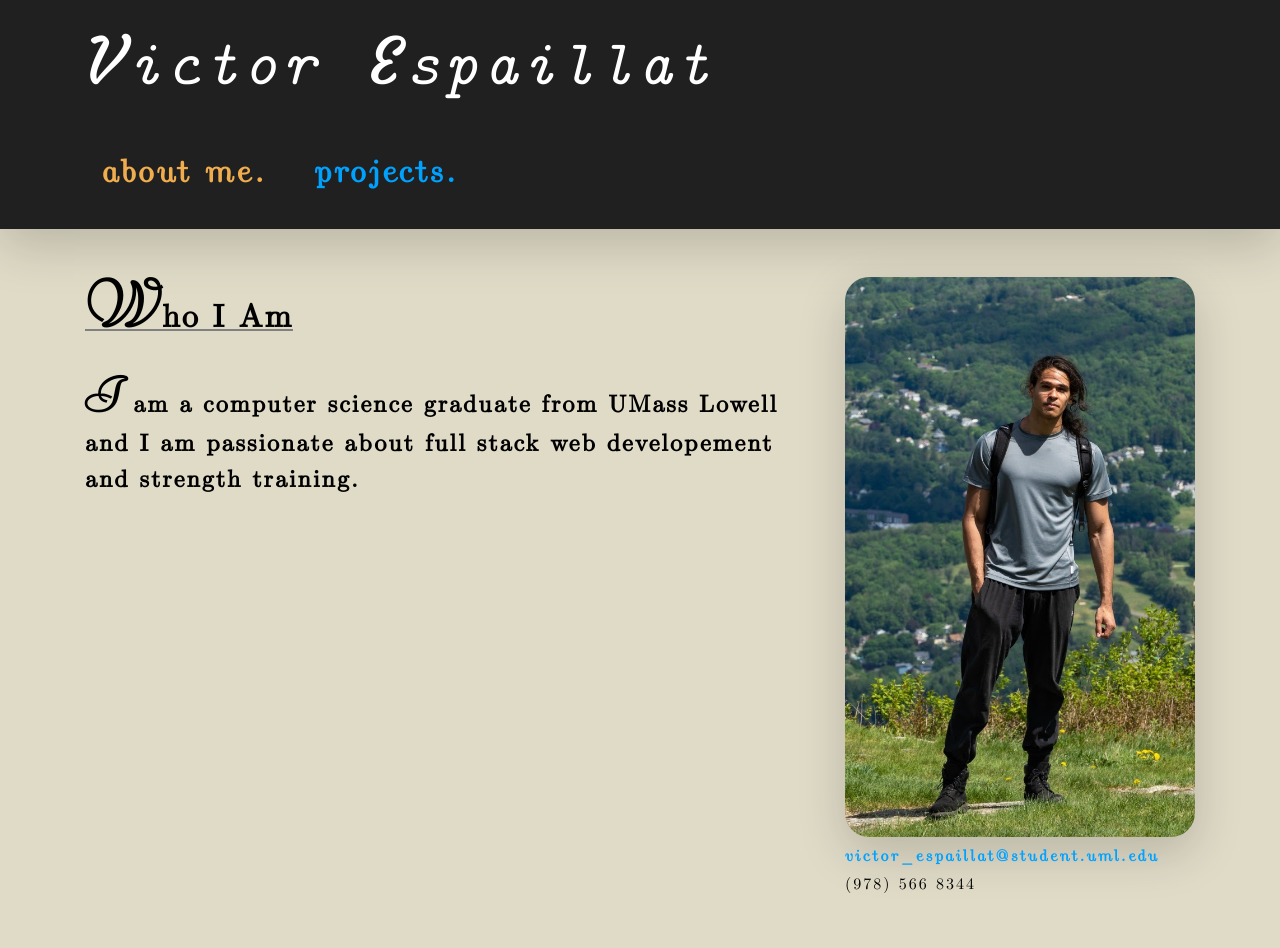
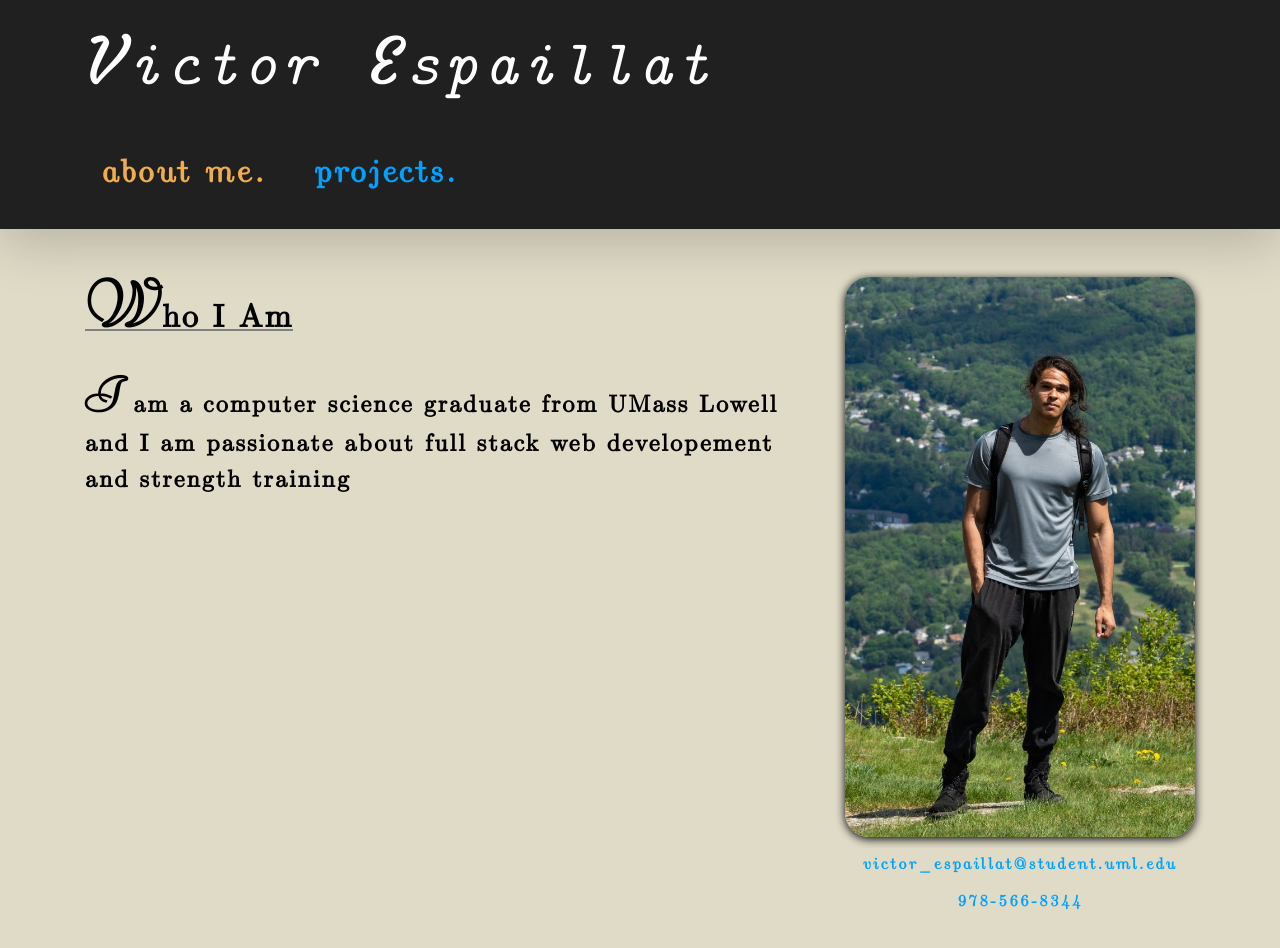
Before and after one commit to vespaill/React-personal-website, a React (Create React App) app: page /aboutme in a window 1280 px wide. Shown: the top 948 px of the page. Built offline with nearby package versions, Linux system fonts and the light colour scheme.

Commit message:
Rounded cards, shadows, zoom-in animations

```diff
--- a/src/App.js
+++ b/src/App.js
@@ -1,8 +1,9 @@
 import React from 'react';
 import { Route, Switch, Redirect } from 'react-router-dom';
 import NavBar from './components/navBar';
-import AboutMe from './components/aboutme';
+import AboutMe from './components/aboutMe';
 import ProjectList from './components/projectList';
+import Training from './components/training';
 import NotFound from './components/common/notFound';
 import './css/font_styles.css';
 import './css/App.css';
@@ -15,6 +16,7 @@ function App() {
         <Switch>
           <Route path="/aboutme" component={AboutMe}></Route>
           <Route path="/projects" component={ProjectList}></Route>
+          <Route path="/training" component={Training}></Route>
           <Route path="/not-found" component={NotFound} />
           <Redirect from="/" exact to="/aboutme" />
           <Redirect to="/not-found" />
--- a/src/components/aboutme.jsx
+++ b/src/components/aboutme.jsx
@@ -1,7 +1,7 @@
 import React from 'react';
 import { Row, Col } from 'react-bootstrap';
 import InfoCard from './cards/infoCard';
-import Article from './common/article';
+// import { Link } from 'react-router-dom';
 
 const AboutMe = () => {
   const cardInfo = {
@@ -10,19 +10,24 @@ const AboutMe = () => {
       path: '/images/me/me-portrait.jpg'
     },
     email: 'victor_espaillat@student.uml.edu',
-    phone: '(978) 566 8344'
-  };
-
-  const articleInfo = {
-    heading: 'Who I Am',
-    paragraph:
-      'I am a computer science graduate from UMass Lowell and I am passionate about full stack web developement and strength training.'
+    phone: '978-566-8344'
   };
 
   return (
     <Row className="mb-5">
       <Col md="8">
-        <Article {...articleInfo} />
+        <article>
+          <h2 className="custom-h2 paragraphFirstLetter underline mb-4">
+            Who I Am
+          </h2>
+          <p className="bold paragraphFirstLetter">
+            I am a computer science graduate from UMass Lowell and I am
+            passionate about full stack web developement and{' '}
+            {/* <Link className="link" to="/training"> */}
+              strength training
+            {/* </Link>. */}
+          </p>
+        </article>
       </Col>
       <Col md="4">
         <InfoCard {...cardInfo} />
--- a/src/components/cards/infoCard.jsx
+++ b/src/components/cards/infoCard.jsx
@@ -7,15 +7,21 @@ const InfoCard = props => {
     <>
       <Image
         fluid
-        className="shadow-lg rounded-xl"
+        className="shadow-xl rounded-xl image animate-zoom-in-and-lift"
         src={`${process.env.PUBLIC_URL}${image.path}`}
         alt={image.title}
       />
-      <div className="mx-0 p-0 bg-bone">
-        <a className="no-wrap tiny link" href={`mailto:${email}`}>
-          {email}
+      <div className="bg-bone text-center mt-2">
+        <a className="tiny link" href={`mailto:${email}`}>
+          <div className="popup-box animate-zoom-in-and-lift d-inline-block">
+            {email}
+          </div>
         </a>
-        <p className="tiny">{phone}</p>
+        <a className="tiny link" href={`tel:${phone}`}>
+          <div className="popup-box animate-zoom-in-and-lift d-inline-block">
+            {phone}
+          </div>
+        </a>
       </div>
     </>
   );
--- a/src/components/cards/projectCard.jsx
+++ b/src/components/cards/projectCard.jsx
@@ -7,43 +7,49 @@ class ProjectCard extends Component {
     open: false
   };
 
+  styles = {
+    overflow: 'hidden',
+    borderRadius: '24px'
+  };
+
   toggleOpen = () => {
     this.setState({ open: !this.state.open });
   };
 
   render() {
-    const { item } = this.props;
+    const { data } = this.props;
     return (
       <ConditionalWrapper
-        condition={item.href}
+        condition={data.href}
         wrapper={children => (
           <a
             className="no-decoration"
             target="_blank"
             rel="noopener noreferrer"
-            href={item.href}
+            href={data.href}
           >
             {children}
           </a>
         )}
       >
         <Card
+          style={this.styles}
           onMouseEnter={() => this.toggleOpen()}
           onMouseLeave={() => this.toggleOpen()}
           aria-expanded={this.state.open}
         >
-          <Card.Img variant="top" src={item.imgSrc} />
+          <Card.Img variant="top" src={data.imgSrc} />
           <Card.Body className="bg-nero">
             <p
               className={`text-center ${
                 this.state.open ? 'active-link' : 'inactive-link'
               }`}
             >
-              {item.title}
+              {data.title}
             </p>
             <Collapse in={this.state.open}>
               <Card.Text className="text-center">
-                {item.tags.map((tag, index, { length }) => (
+                {data.tags.map((tag, index, { length }) => (
                   <React.Fragment key={index}>
                     <Badge variant="warning">{tag}</Badge>
                     {index !== length - 1 && <>&nbsp;</>}
--- a/src/components/common/article.jsx
+++ /dev/null
@@ -1,13 +0,0 @@
-import React from 'react';
-
-const Article = props => {
-  const { heading, paragraph } = props;
-  return (
-    <article>
-      <h2 className="custom-h2 paragraphFirstLetter underline mb-4">{heading}</h2>
-      <p className="bold paragraphFirstLetter">{paragraph}</p>
-    </article>
-  );
-};
-
-export default Article;
--- a/src/components/projectList.jsx
+++ b/src/components/projectList.jsx
@@ -82,7 +82,7 @@ class ProjectList extends Component {
           </Col>
           {this.state.projects.map((project, index) => (
             <Col key={index} md="4" className="mb-4">
-              <ProjectCard key={index} item={project} />
+              <ProjectCard key={index} data={project} />
             </Col>
           ))}
         </Row>
--- /dev/null
+++ b/src/components/training.jsx
@@ -0,0 +1,37 @@
+import React from 'react';
+import { Row, Col } from 'react-bootstrap';
+
+const Training = () => {
+  const videoKeys = [
+    'WLQm3POfwlk',
+    '0WXyi7fyfRk',
+    'EqvBwEMAYos',
+    'Nxju9pxXjGw'
+  ];
+
+  return (
+    <Row>
+      {videoKeys.map((vidkey, index) => (
+        <Col
+          key={index}
+          md="4"
+          style={{ marginBottom: '90px', textAlign: 'center' }}
+        >
+          <iframe
+            className="shadow-lg rounded-xl"
+            style={{ display: 'inline-block' }}
+            title={index}
+            src={`https://www.youtube.com/embed/${vidkey}`}
+            frameBorder="0"
+            width="270"
+            height="480"
+            allow="accelerometer; autoplay; encrypted-media; gyroscope; picture-in-picture"
+            allowFullScreen={true}
+          />
+        </Col>
+      ))}
+    </Row>
+  );
+};
+
+export default Training;
--- a/src/css/App.css
+++ b/src/css/App.css
@@ -7,29 +7,23 @@
 }
 
 /* --------------------------------- Colors --------------------------------- */
-
 .bg-nero {
   background-color: var(--nero);
   color: white;
 }
-
 .bg-bone {
   background-color: var(--bone);
 }
-
 .bg-dissipate {
   background-color: var(--dissipate);
   color: white;
 }
-
 .bg-portal-orange {
   background-color: var(--portal-orange);
 }
-
 .color-nero {
   color: var(--nero);
 }
-
 .color-deepSkyBlue {
   color: var(--deep-sky-blue);
 }
@@ -39,15 +33,15 @@
   border-left: 1px solid gray;
   border-right: 1px solid gray;
 }
-
 .border-bottom-gray {
   border-bottom: 1px solid gray;
 }
-
+.rounded-md {
+  border-radius: 12px;
+}
 .rounded-xl {
-  border-radius: 1em;
+  border-radius: 24px;
 }
-
 .underline {
   border-bottom: 2px solid gray;
   display: inline-block;
@@ -61,23 +55,19 @@
   letter-spacing: 5px;
   cursor: default;
 }
-
 .headerFirstLetter::first-letter {
   font-family: 'Courgette';
 }
-
 .custom-h2 {
   font-weight: bold;
   font-size: 32px;
 }
-
 .bold {
   font-weight: bold;
 }
 
 /* --------------------------------- Intro ---------------------------------- */
 .intro {
-  /* border-top: 1px solid gray; */
   padding: 30px 0;
   line-height: 200%;
 }
@@ -85,6 +75,12 @@
 .paragraphFirstLetter::first-letter {
   font-size: 200%;
   font-family: 'Liberate Wide Normal';
+}
+.tiny {
+  font-size: 1rem;
+}
+.badge {
+  font-family: 'CMU Typewriter Regular';
 }
 
 /* --------------------------------- Navbar --------------------------------- */
@@ -99,29 +95,24 @@
 .no-decoration:hover {
   text-decoration: none;
 }
-
 .outlineOnHover {
   border: 1em solid rgb(255, 0, 0);
 }
-
 .link:hover {
   color: var(--portal-orange);
   text-decoration: none;
 }
-
 .nav-item {
   font-size: 32px;
   padding-right: 1.5em;
   line-height: 2em;
 }
-
 .inactive-link {
   color: var(--deep-sky-blue);
   font-weight: bold;
   text-decoration: none;
   font-family: 'CMU Serif Upright';
 }
-
 .active-link {
   color: var(--portal-orange);
   font-weight: bold;
@@ -129,15 +120,18 @@
   font-family: 'CMU Serif Upright';
 }
 
-/* .no-wrap {
-  white-space: nowrap;
-  overflow: hidden;
-} */
-
-.tiny {
-  font-size: 1rem;
+/* ------------------------------- Animations ------------------------------- */
+.animate-zoom-in-and-lift { transition: transform 0.2s, box-shadow 0.2s, background-color 0.2s; }
+.animate-zoom-in-and-lift:hover {
+  transform: scale(1.02) translateY(-5px);
+  box-shadow: 0 2px 25px #404040;
+  background-color: var(--nero);
 }
 
-.badge {
-  font-family: 'CMU Typewriter Regular';
+.popup-box {
+  background-color: var(--bone);
+  border-radius: 100px;
+  padding: 5px 15px;
 }
+
+.shadow-xl { box-shadow: 0 2px 10px black; }
```
